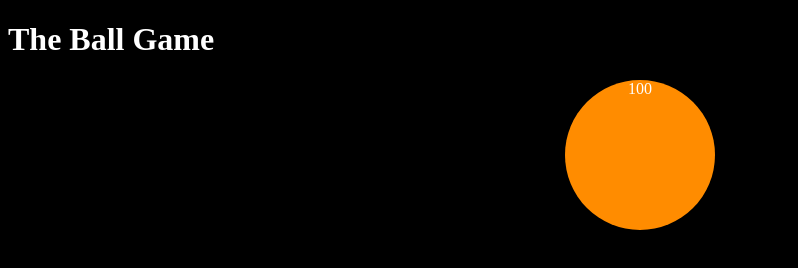
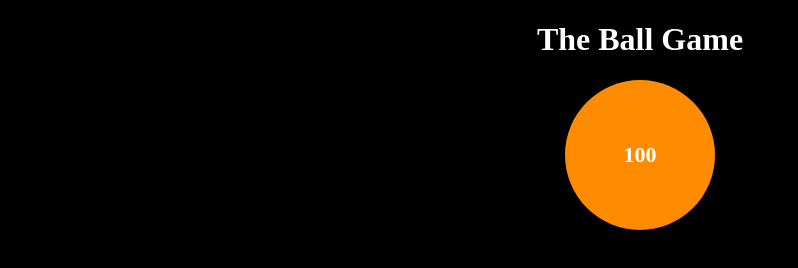
Before and after one commit to samsam1309/Day18--Git-Basics-Exercise, a plain HTML site: page index.html in a window 1280 px wide. Both pictures are taken after a click on the element "100". Shown: the whole page, without its empty margins (0-798 px from the left). Drawn offline with Linux system fonts and the light colour scheme.

Commit message:
Add more styling rules

```diff
--- a/js/main.js
+++ b/js/main.js
@@ -3,8 +3,8 @@
 
 function onBallClick(elBtn) {
     var ball = document.querySelector(".ball");
-    var currentHeight = parseInt(ball.style.height, 10) || 100; // Parse or default to 100
-    var currentWidth = parseInt(ball.style.width, 10) || 100;   // Parse or default to 100
+    var currentHeight = parseInt(ball.style.height, 10) || 100;
+    var currentWidth = parseInt(ball.style.width, 10) || 100;
 
     var newHeight = currentHeight + 50;
     var newWidth = currentWidth + 50;
--- a/style.css
+++ b/style.css
@@ -3,11 +3,21 @@ body {
     color: white;
 }
 
-div {
+h1 {
+    text-align: center;
+}
+
+.ball {
+    display: flex;
+    align-items: center;
+    justify-content: center;
     height: 100px;
     width: 100px;
     border-radius: 50%;
     background-color: rgb(255, 140, 0);
     text-align: center;
     margin: auto;
+    font-size: 22px;
+    font-weight: bold;
+    align-items: center;
 }
```
